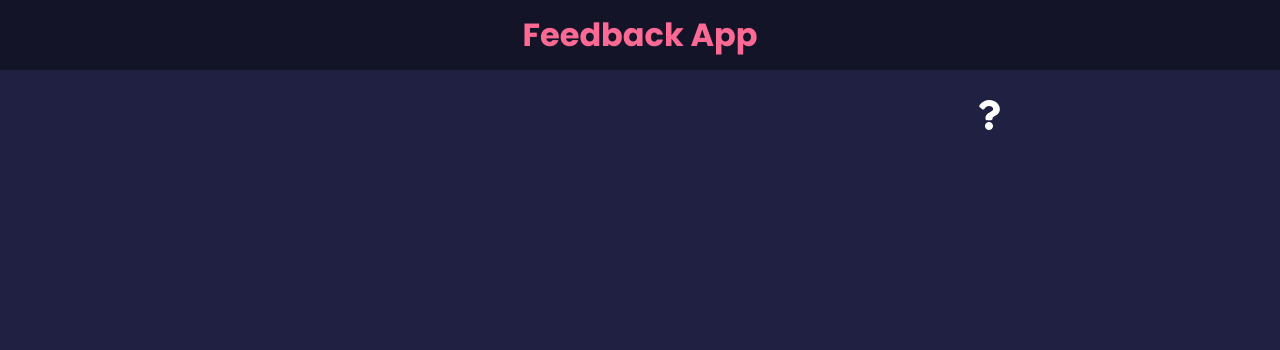
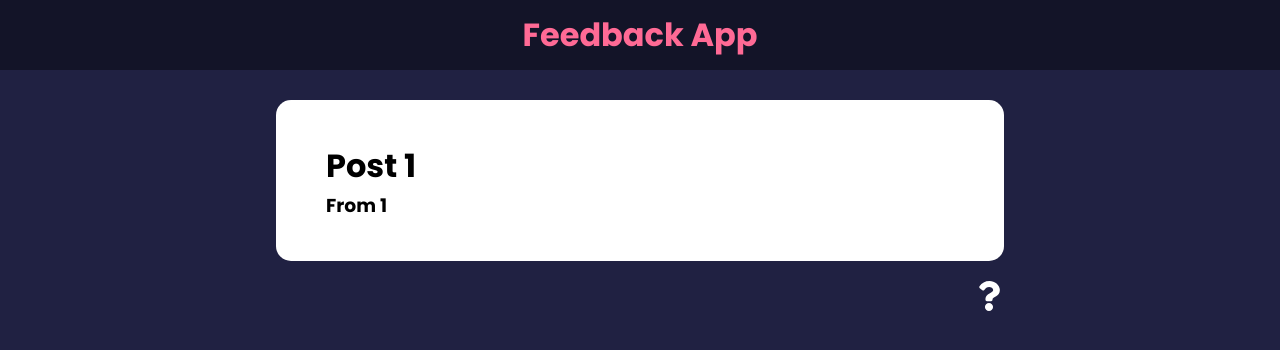
Before and after one commit to Shatakshi-Shukla-Github/Feedback-App, a React (Create React App) app: page /post/1/1 in a window 1280 px wide. Before the commit this address had no page. Shown: the top 350 px of the page. Built offline with nearby package versions, Linux system fonts and the light colour scheme.

Commit message:
Tried using useParams hook

```diff
--- a/src/App.js
+++ b/src/App.js
@@ -5,6 +5,7 @@
 import FeedbackStats from "./components/FeedbackStats";
 import FeedbackForm from "./components/FeedbackForm";
 import AboutPage from './pages/AboutPage';
+import Post from './pages/Post';
 import {useState} from "react";
 import {v4 as uuidv4} from "uuid";
 import {BrowserRouter as Router,Route,Routes} from "react-router-dom";
@@ -34,6 +35,7 @@
       }>
       </Route>
       <Route path="/about" element={<AboutPage/>}/>
+      <Route path="/post/:id/:name" element={<Post/>}/>
     </Routes>
     <AboutIconLink/>
     </div>
--- /dev/null
+++ b/src/pages/Post.jsx
@@ -0,0 +1,13 @@
+import Card from "../components/shared/Card";
+import { useParams } from "react-router-dom";
+function Post() {
+  const params = useParams();
+  return (
+    <Card>
+      <h1>Post {params.id}</h1>
+      <h3>From {params.name}</h3>
+    </Card>
+  );
+}
+
+export default Post;
```
